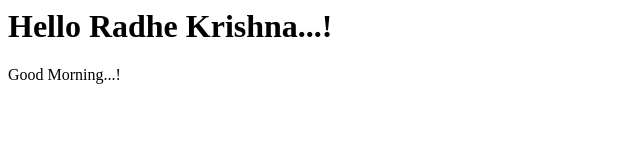
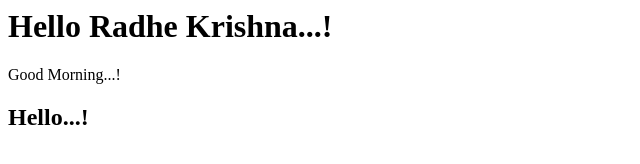
Before and after one commit to keyurprivate27/ethans-mgt, a plain HTML site: page index.html in a window 1280 px wide. Shown: the whole page, without its empty margins (0-640 px from the left). Drawn offline with Linux system fonts and the light colour scheme.

Commit message:
updated with minor change

```diff
--- a/index.html
+++ b/index.html
@@ -1,2 +1,3 @@
 <h1>Hello Radhe Krishna...!</h1>
 <p>Good Morning...!</p>
+<h2>Hello...!</h2>
```
